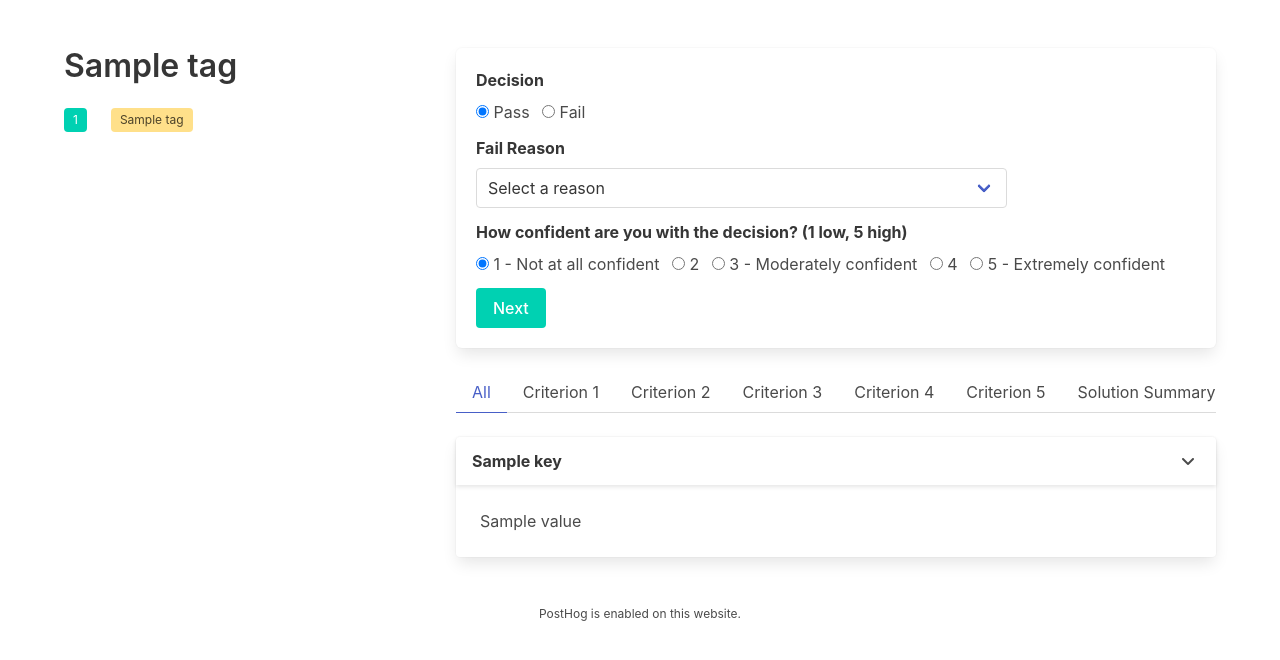
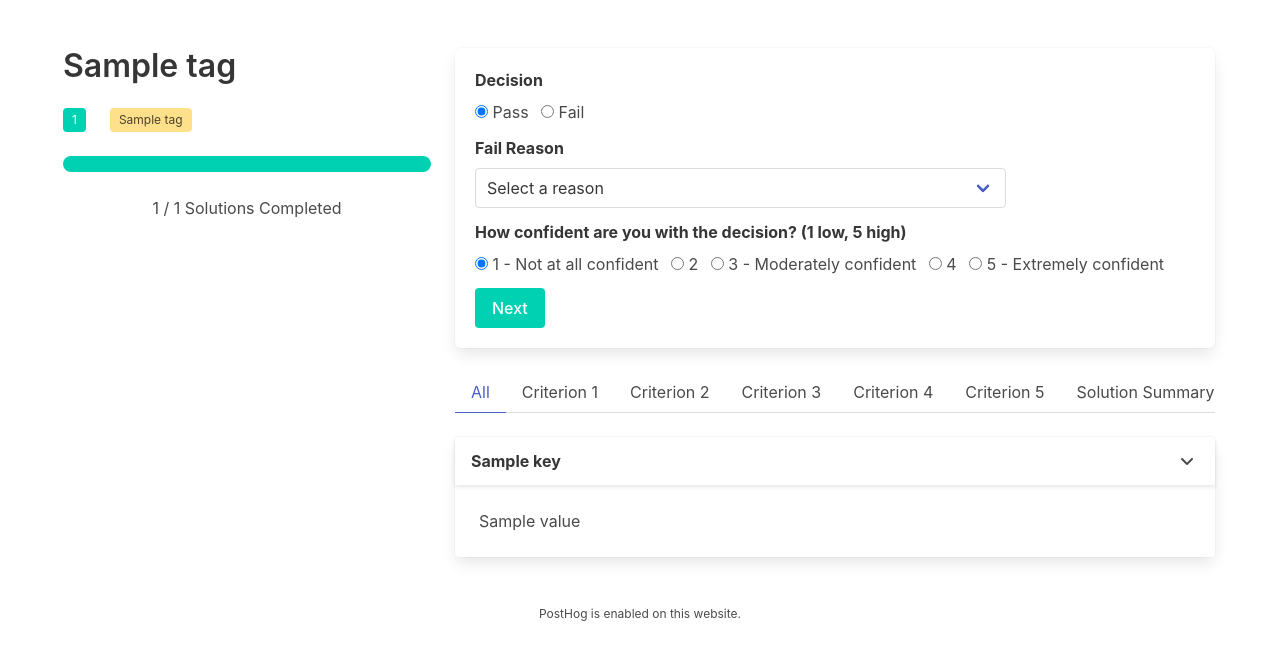
Before and after one commit to Sproutify-ai/sproutify-emba, a Flask app: template sproutify/templates/solutions_show.html in a window 1280 px wide. Shown: the part 52-712 px from the top of the page. Run offline with Flask 3, Linux system fonts and the light colour scheme; the template is opened without the code that fills it: most values are stand-ins (such as "Sample title", 1, 10 or a date in 2020); parts of the project's set-up code (start-up, migrations or seed data) failed here and were passed over; some libraries are stand-ins or nearby versions.

Commit message:
progess bar

```diff
--- a/sproutify/templates/solutions_show.html
+++ b/sproutify/templates/solutions_show.html
@@ -4,6 +4,16 @@
 {% endblock %}
 {% block style %}
   <link rel="stylesheet" href="https://cdn.jsdelivr.net/npm/bulma@0.9.3/css/bulma.min.css">
+  <style>
+    .custom-container {
+      margin-left: 15px;
+      margin-right: 15px;
+    }
+    .progress-container {
+      margin-top: 10px;
+      margin-bottom: 20px;
+    }
+  </style>
 {% endblock %}
 
 {% block content %}
@@ -22,6 +32,12 @@
               </p>
             </div>
           </nav>
+          <div class="progress-container">
+            <progress class="progress is-primary" value="{{ solution_count }}" max="{{ total_solutions }}">
+              {{ solution_count }} / {{ total_solutions }}
+            </progress>
+            <p class="has-text-centered">{{ solution_count }} / {{ total_solutions }} Solutions Completed</p>
+          </div>
         </div>
         <div class="column is-two-thirds">
           <form action="/record" method="POST" onsubmit="return validateForm()">
```
